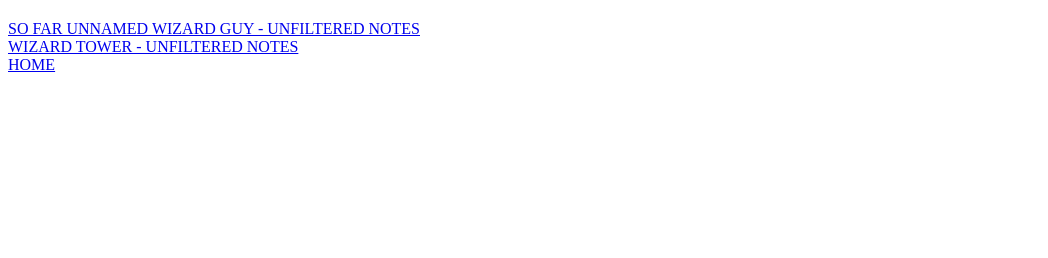
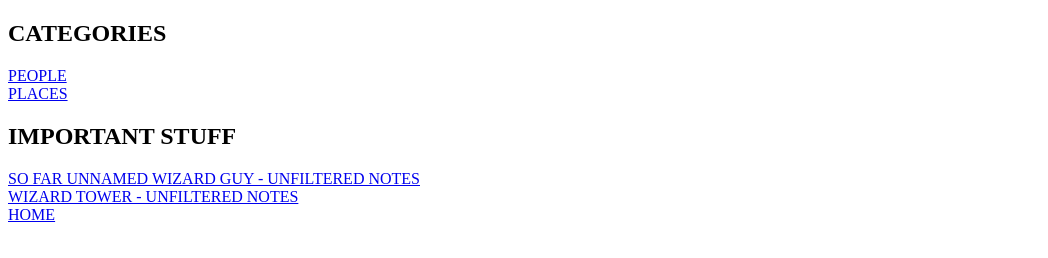
Before and after one commit to chucktdriscoll/dungeonmemes, a plain HTML site: page index.html in a window 1280 px wide. Shown: the part 60-318 px from the top of the page, without its empty margins (0-1048 px from the left). Drawn offline with Linux system fonts and the light colour scheme.

Commit message:
Added categories

```diff
--- a/index.html
+++ b/index.html
@@ -4,6 +4,11 @@
 <body>
 <h1><b>SO FAR THIS IS FOR DMS ONLY (sorry Shawn). SPOILERS AHEAD</b></h1>
 
+  <h2>CATEGORIES</h2>
+    <a href="people.html">PEOPLE</a>
+    <br>
+    <a href="places.html">PLACES</a>
+  <h2>IMPORTANT STUFF</h2>
 <a href="wizard.html">SO FAR UNNAMED WIZARD GUY - UNFILTERED NOTES</a>
 <br>
 <a href="wizard_tower.html">WIZARD TOWER - UNFILTERED NOTES</a>
```
